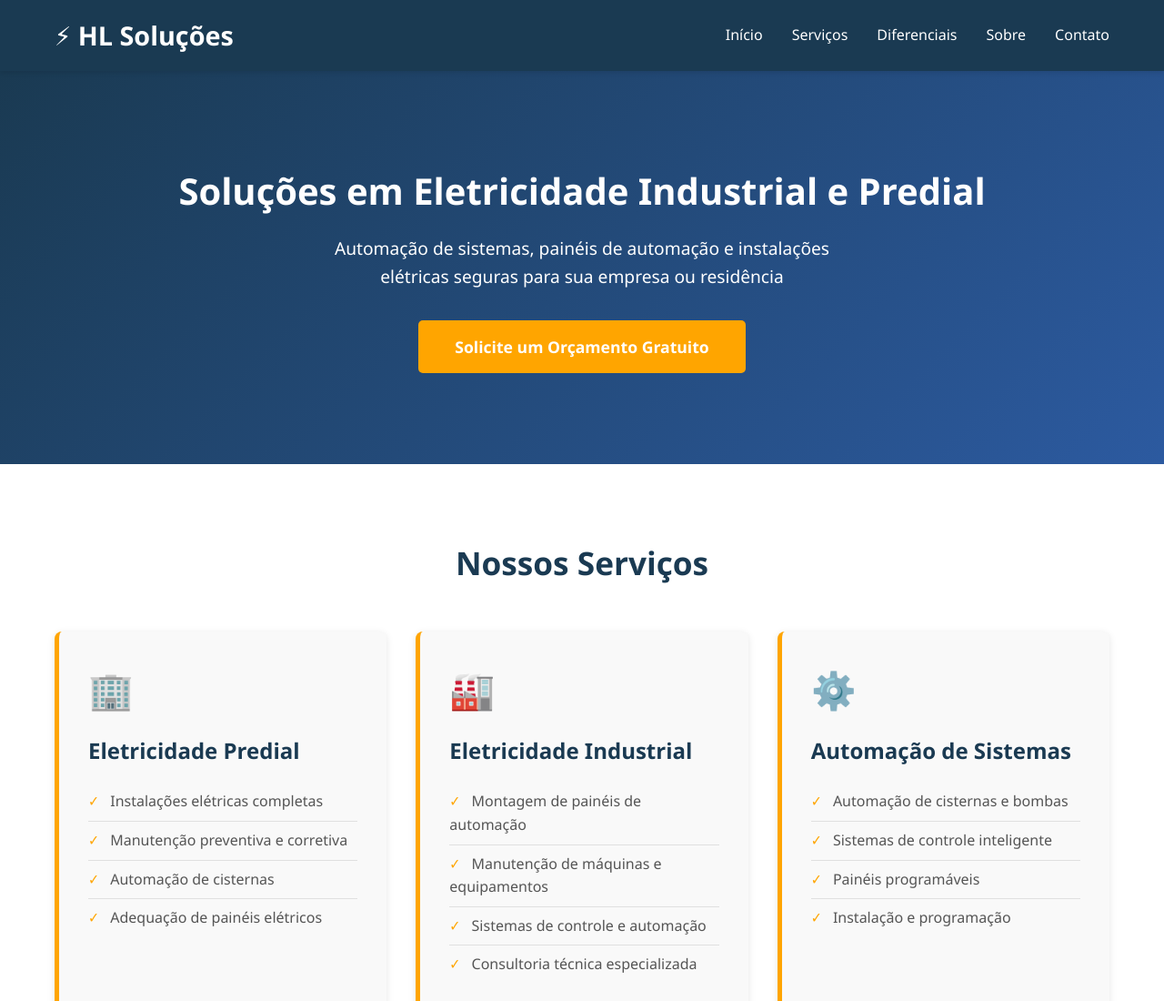
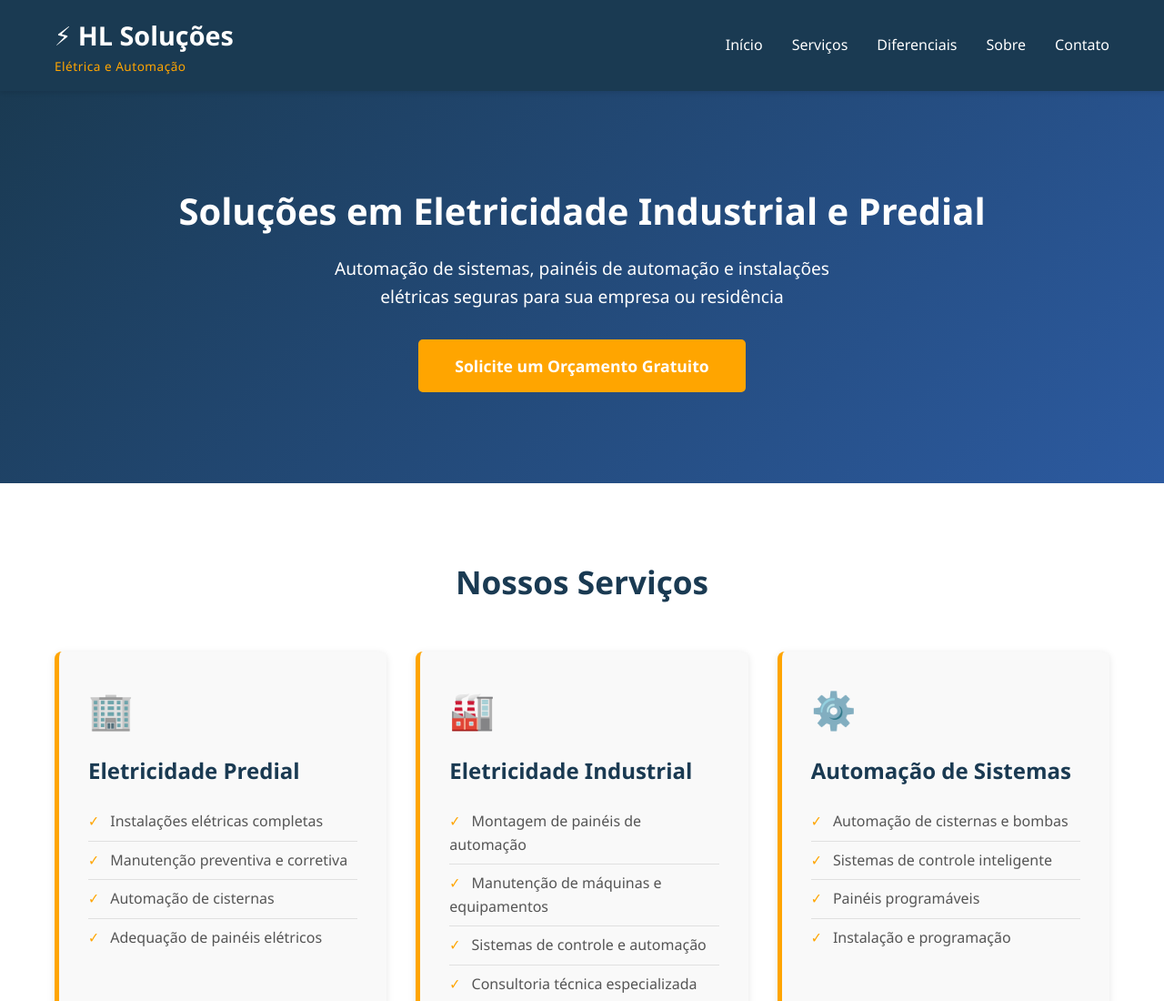
Before and after one commit to EletricaHL/EletricaHL.github.io, a plain HTML site: page index.html in a window 1280 px wide. Shown: the top 1100 px of the page at 91% size. Drawn offline with Linux system fonts and the light colour scheme.

Commit message:
Adicionar subtítulo 'Elétrica e Automação' no logo

```diff
--- a/css/style.css
+++ b/css/style.css
@@ -38,6 +38,15 @@ body {
 .navbar .logo h1 {
     font-size: 1.8rem;
     font-weight: bold;
+    margin: 0;
+}
+
+.navbar .logo .logo-subtitle {
+    font-size: 0.85rem;
+    color: #ffa500;
+    margin: 0;
+    font-weight: 500;
+    letter-spacing: 0.5px;
 }
 
 .nav-links {
--- a/index.html
+++ b/index.html
@@ -13,6 +13,7 @@
         <div class="container">
             <div class="logo">
                 <h1>⚡ HL Soluções</h1>
+                <p class="logo-subtitle">Elétrica e Automação</p>
             </div>
             <ul class="nav-links">
                 <li><a href="#inicio">Início</a></li>
```
